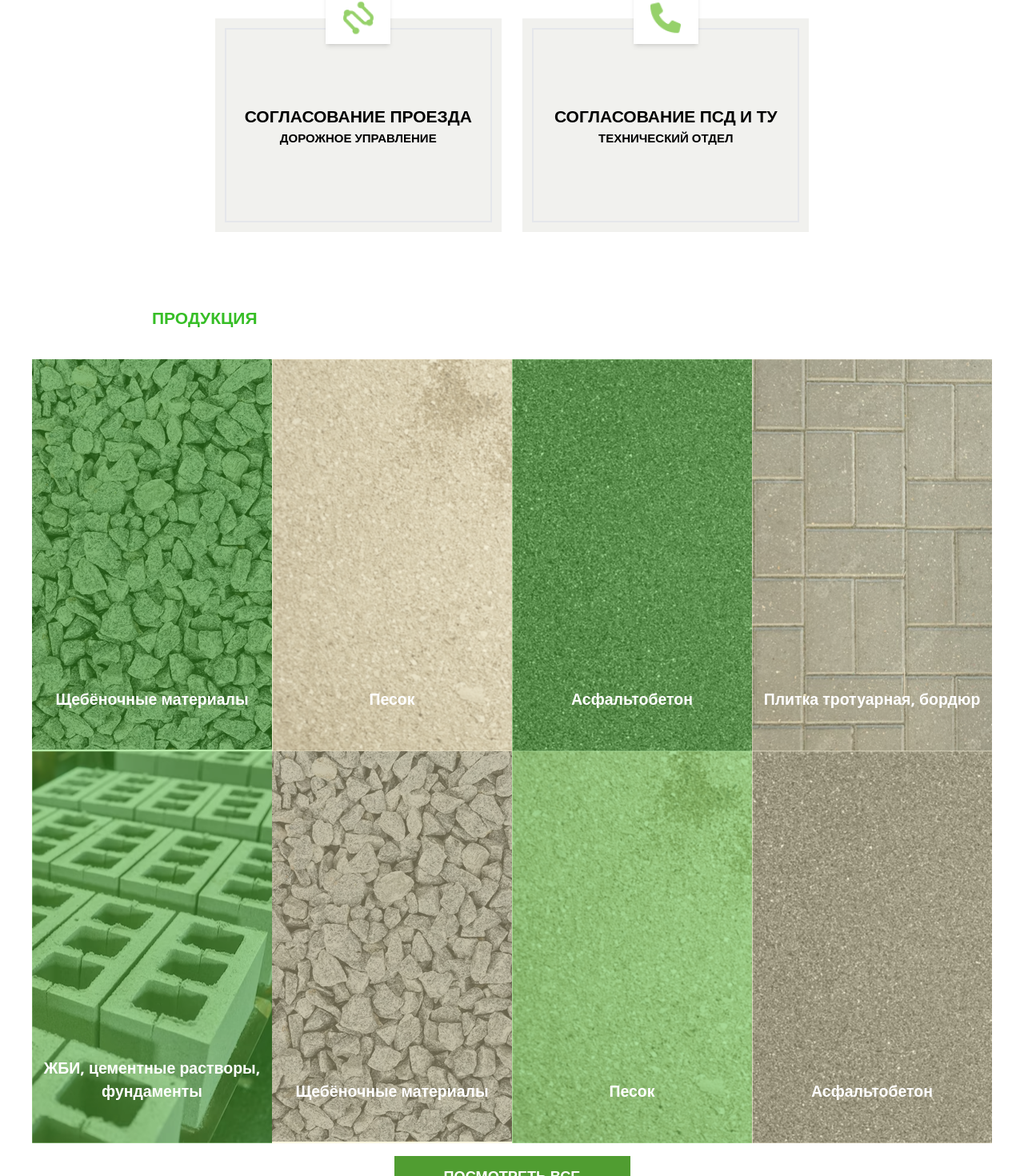
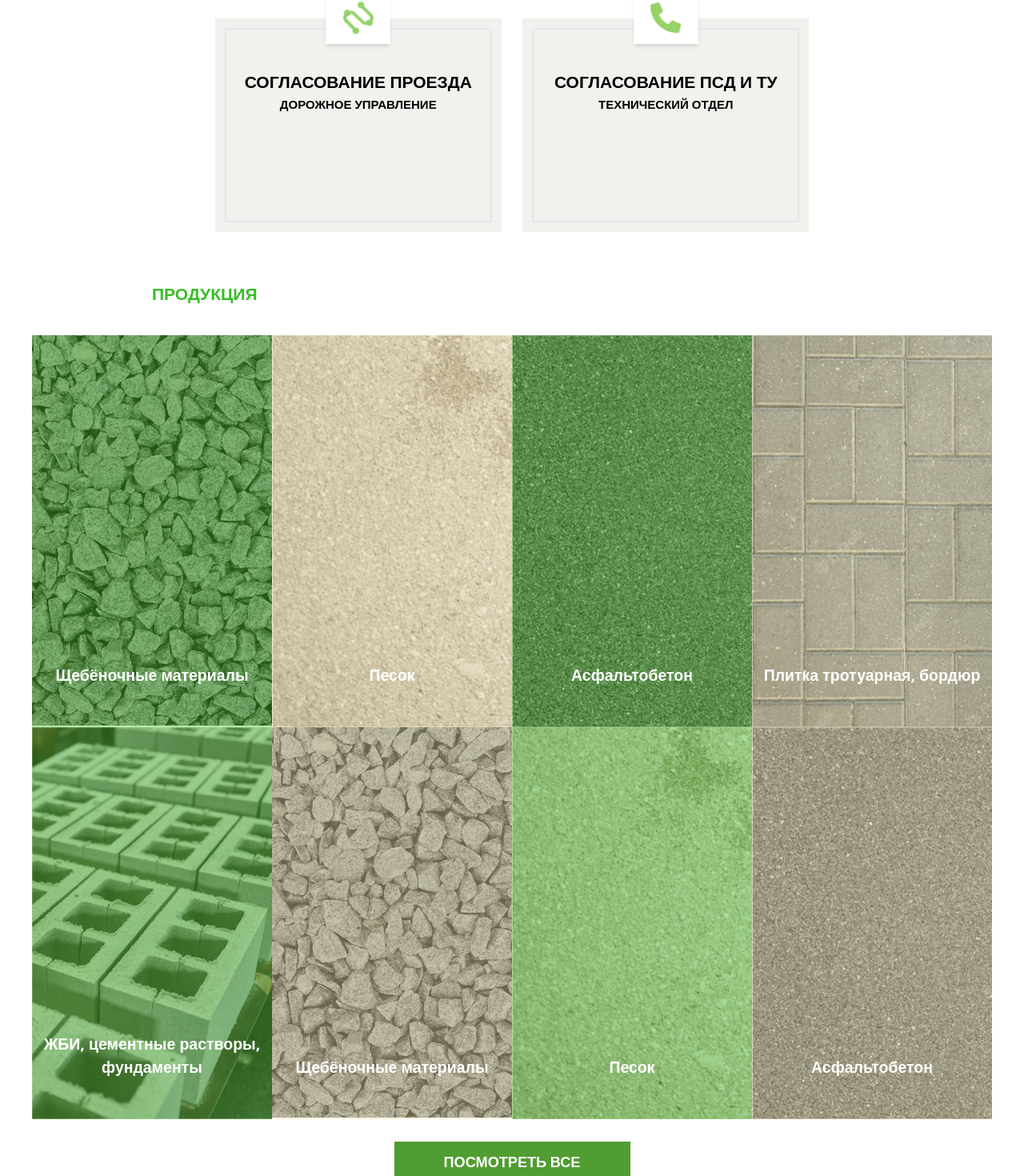
Before and after one commit to MarusovAlexei/Belta, a React (Create React App) app: page / in a window 1280 px wide. Shown: the part 784-2254 px from the top of the page at 80% size. Built offline with nearby package versions, Linux system fonts and the light colour scheme; the HTML template or start-up script is replaced by a standard one.

Commit message:
fix: fixed some elements

```diff
--- a/src/shared/ui/main/document-card/index.tsx
+++ b/src/shared/ui/main/document-card/index.tsx
@@ -9,8 +9,8 @@ interface DocumentCard {
 const DocumentCard: FC<DocumentCard> = ({ title, subTitle, img }) => {
   return (
     <div className="w-[358px] h-[267px] bg-[#F1F1EE] relative p-[12px] my-10 mx-auto">
-      <div className="w-full h-full border-[2px] borber-[#B5C9A7] flex flex-col items-center justify-center">
-        <div className="pt-62px text-[21px] font-semibold text-center">
+      <div className="w-full h-full border-[2px] borber-[#B5C9A7] flex flex-col items-center justify-start">
+        <div className="pt-[50px] text-[21px] font-semibold text-center">
           {title}
         </div>
         {subTitle && (
--- a/src/widgets/documents/index.tsx
+++ b/src/widgets/documents/index.tsx
@@ -37,7 +37,7 @@ const DocumentSection = () => {
   ];
 
   return (
-    <div className="py-[40px] mx-auto w-[358px] md:w-[746px] 2xl:w-[100%] max-w-[1502px]">
+    <div className="pt-[40px] pb-[10px] mx-auto w-[358px] md:w-[746px] 2xl:w-[100%] max-w-[1502px]">
       <Swiper
         spaceBetween={23}
         pagination={{ clickable: true }}
--- a/src/widgets/products/index.tsx
+++ b/src/widgets/products/index.tsx
@@ -78,7 +78,7 @@ const Products = () => {
           />
         ))}
       </div>
-      <div className="flex justify-center mt-4">
+      <div className="flex justify-center mt-7">
         <button
           onClick={handleToggle}
           className={`w-[364px] md:w-[295px] h-[52px] text-white text-[18.14px] font-semibold ${
```
